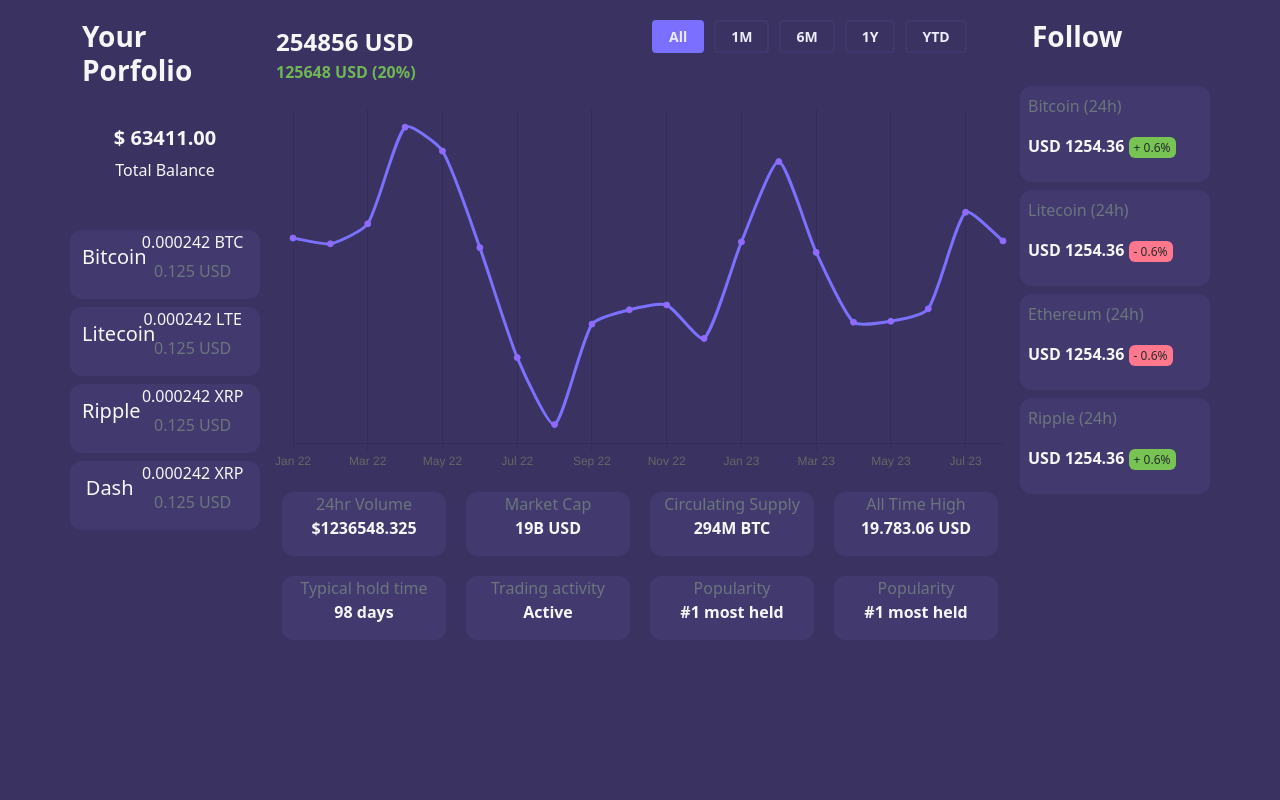
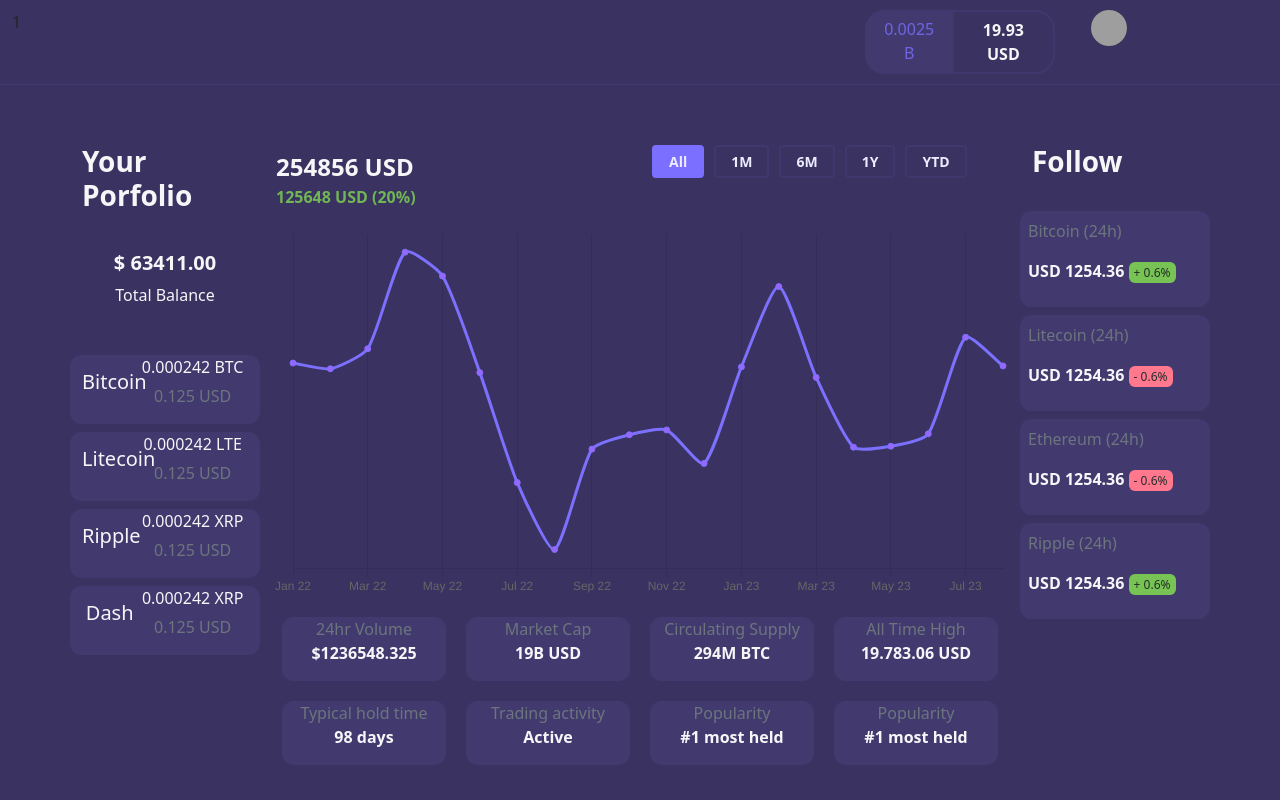
Before and after one commit to Cathal-O-Donnell/ReactCryptoDashboard, a React (Create React App) app: page / in a window 1280 px wide. Built offline with nearby package versions, Linux system fonts and the light colour scheme; grey boxes are pictures that could not be loaded.

Commit message:
Added TopBar

```diff
--- a/src/App.js
+++ b/src/App.js
@@ -3,10 +3,12 @@ import React from "react";
 import CurrencyCard from './components/UI/CurrencyCard';
 import CryptoChart from './components/Chart/CryptoChart';
 import InfoContainer from './components/UI/InfoContainer';
+import Navbar from "./components/UI/Navbar";
 import Price from './components/UI/Price';
 import PriceCard from './components/UI/PriceCard';
 import SectionTitle from './components/UI/SectionTitle';
 import TimelineSelector from './components/UI/TimelineSelector';
+import TopBar from './components/UI/TopBar';
 import TotalBalance from './components/UI/TotalBalance';
 
 import 'bootstrap/dist/css/bootstrap.min.css';
@@ -21,7 +23,10 @@ function App() {
   ];
 
   return (
-    <div className="container margin-top-20">
+    <div>
+      <TopBar></TopBar>
+      <div className="container margin-top-60">
+
         <div className="row">
 
           {/* Left Column */}
@@ -90,6 +95,7 @@ function App() {
           </div>
         </div>
       </div>
+    </div>
   );
 };
 
--- /dev/null
+++ b/src/components/UI/AccountDropdown.js
@@ -0,0 +1,50 @@
+import React, { useState, useEffect } from "react";
+
+const AccountDropdown = () => {
+    const [isOpen, setIsOpen] = useState(false);
+
+    const toggleMenu = () => {
+        setIsOpen(!isOpen);
+    };
+
+    useEffect(() => {
+        const handleClickOutside = (event) => {
+            if (!event.target.closest(".menu")) {
+                setIsOpen(false);
+            }
+        };
+
+        document.addEventListener("mousedown", handleClickOutside);
+
+        return () => {
+            document.removeEventListener("mousedown", handleClickOutside);
+        };
+    }, [isOpen]);
+
+    return (
+        <div>
+            <div className="menu relative ml-3">
+                <div>
+                    <button className="menu-button relative flex rounded-full bg-gray-800 text-sm" onClick={toggleMenu}>
+                        <img className="h-9 w-9 rounded-full" src="https://images.unsplash.com/photo-1472099645785-5658abf4ff4e?ixlib=rb-1.2.1&ixid=eyJhcHBfaWQiOjEyMDd9&auto=format&fit=facearea&facepad=2&w=256&h=256&q=80" alt="" />
+                    </button>
+                </div>
+
+                {isOpen && (
+                    <div class="absolute right-0 z-10 mt-2 w-56 origin-top-right divide-y divide-gray-100 rounded-md bg-white shadow-lg ring-1 ring-black ring-opacity-5 focus:outline-none" role="menu" aria-orientation="vertical" aria-labelledby="menu-button" tabindex="-1">
+                        <div class="py-1" role="none">
+                            <a href="#" className="menu-item block px-4 py-2 text-sm text-gray-700">Profile</a>
+                            <a href="#" className="menu-item block px-4 py-2 text-sm text-gray-700">Privacy &Settings</a>
+                        </div>
+
+                        <div class="py-1" role="none">
+                            <a href="#" className="menu-item block px-4 py-2 text-sm text-red-700">Log Out</a>
+                        </div>
+                    </div>
+                )}
+            </div>
+        </div>
+    );
+};
+
+export default AccountDropdown;
--- /dev/null
+++ b/src/components/UI/AvailableBalance.js
@@ -0,0 +1,12 @@
+import React from "react";
+
+const AvailableBalance = () => {
+    return (
+        <div className="btn-group" role="group">
+            <div className="btn card-background rounded-left purple-text">0.0025 B</div>
+            <div className="btn card-background-dark border-2 rounded-right fw-bold white-text">19.93 USD</div>
+        </div>
+    );
+};
+
+export default AvailableBalance;
--- /dev/null
+++ b/src/components/UI/Navbar.js
@@ -0,0 +1,12 @@
+import React from "react";
+
+const Navbar = () => {
+    return (
+
+        <nav className="navbar navbar-light navbar-background fixed-top margin-bottom-50">
+            <span className="navbar-brand mb-0 h1">Navbar</span>
+        </nav>
+    )
+};
+
+export default Navbar;
--- /dev/null
+++ b/src/components/UI/TopBar.js
@@ -0,0 +1,25 @@
+import React from "react";
+
+import AccountDropdown from './AccountDropdown';
+import AvailableBalance from './AvailableBalance';
+
+
+const TopBar = () => {
+    return (
+        <div className="container topBar-bottom-border mw-100 padding-10">
+            <div className="row">
+                <div className="col-8">
+                   1
+                </div>
+                <div className="col-2">
+                    <AvailableBalance></AvailableBalance>
+                </div>
+                <div className="col-2">
+                    <AccountDropdown></AccountDropdown>
+                </div>
+            </div>
+        </div>
+    );
+};
+
+export default TopBar;
--- a/src/index.css
+++ b/src/index.css
@@ -18,7 +18,20 @@ code {
 }
 
 .card-background {
-  background-color: #423A6F
+  background-color: #423A6F !important;
+}
+
+.card-background-dark {
+  background-color: #3A3361 !important;
+}
+
+.topBar-bottom-border {
+  border-bottom: 1px solid;
+  border-color: #41396E;
+}
+
+.padding-10 {
+  padding: 10px;
 }
 
 .padding-20 {
@@ -50,6 +63,10 @@ code {
   margin-bottom: 20px;
 }
 
+.margin-top-60 {
+  margin-top: 60px;
+}
+
 .margin-right-10 {
   margin-right: 10px;
 }
@@ -61,6 +78,12 @@ code {
 .margin-sides-10 {
   margin-left: 10px;
   margin-right: 10px;
+}
+
+.margin-side-0 {
+  margin-left: 0px !important;
+  margin-right: 0px !important;
+  width: 100%;
 }
 
 .border-radius-12 {
@@ -81,6 +104,10 @@ code {
   border: 2px solid #7B6FFF !important;
 }
 
+.border-2 {
+  border: 2px solid #40386C !important;
+}
+
 .white-text {
   color: #F6F6F8 !important;
 }
@@ -91,6 +118,10 @@ code {
 
 .black-text {
   color: #252B2B !important;
+}
+
+.purple-text {
+  color: #6F65E2 !important;
 }
 
 .positive-badge {
@@ -104,3 +135,17 @@ code {
   padding-left: 5px;
   padding-right: 5px;
 }
+
+.navbar-background {
+  background-color: #342C58;
+}
+
+.rounded-left {
+  border-bottom-left-radius: 20px !important;
+  border-top-left-radius: 20px !important;
+}
+
+.rounded-right {
+  border-bottom-right-radius: 20px !important;
+  border-top-right-radius: 20px !important;
+}
```
Lines whose indentation alone changed are shown as unchanged.
